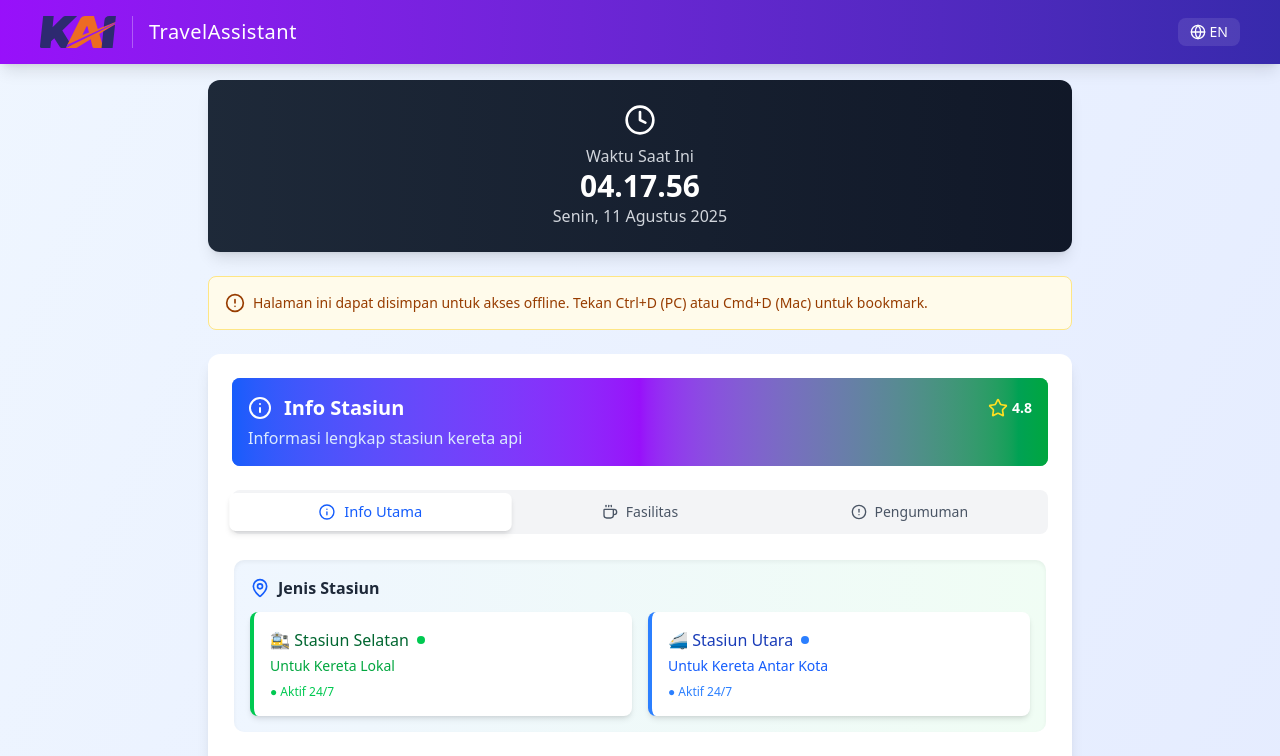
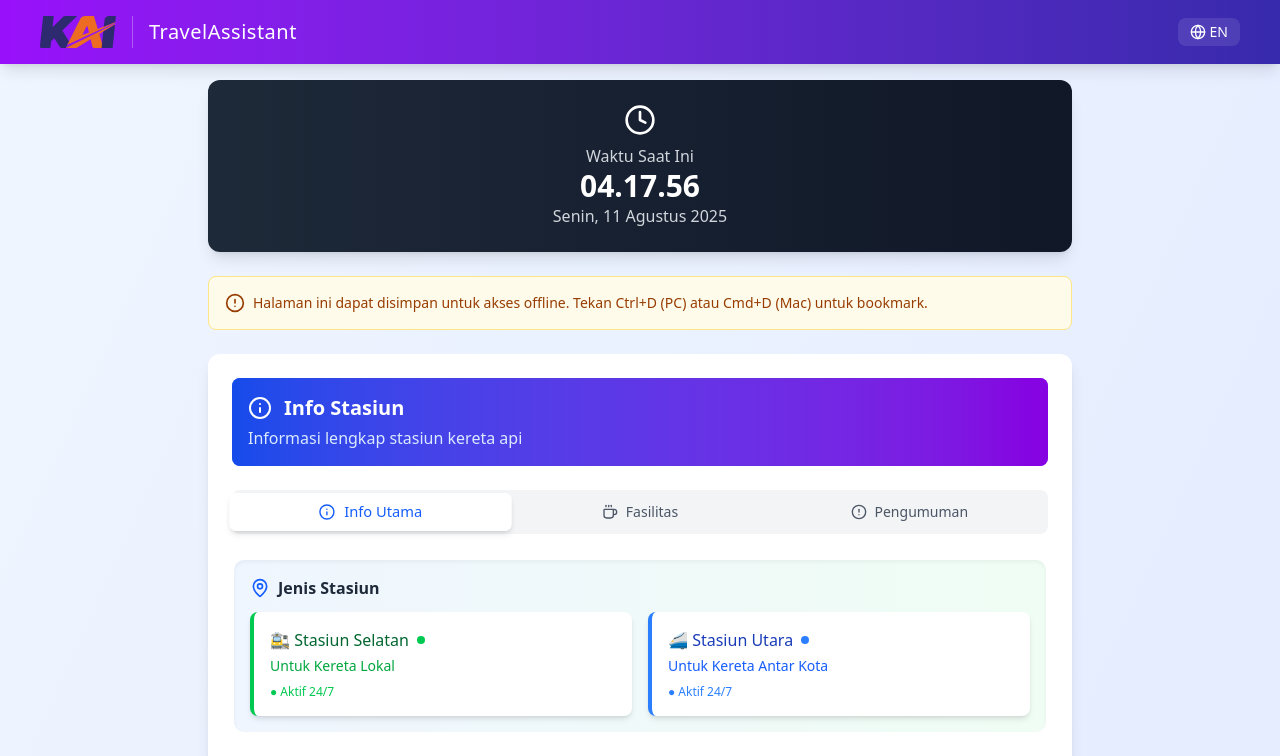
Before and after one commit to algididntwakeup/KAITravelAssistant, a React (Vite) app in the folder kai-assist-app/: page / in a window 1280 px wide. Shown: the top 756 px of the page. Built offline with nearby package versions, Linux system fonts and the light colour scheme.

Commit message:
bug fixing

```diff
--- a/kai-assist-app/src/components/StationInfoHub.jsx
+++ b/kai-assist-app/src/components/StationInfoHub.jsx
@@ -1,12 +1,13 @@
 import React, { useState } from 'react';
-import { Info, Car, Users, Clock, MapPin, Wifi, Coffee, ShoppingBag, CreditCard, Phone, AlertCircle, Star } from 'lucide-react';
+import { Info, Car, Users, Clock, MapPin, Wifi, Coffee, ShoppingBag, CreditCard, Phone, AlertCircle, Landmark } from 'lucide-react';
 
 const iconMap = {
     Wifi,
     Coffee,
     ShoppingBag,
     CreditCard,
-    Phone
+    Phone,
+    Landmark
 };
 
 export const StationInfoHub = ({ t, stationData, selectedStation, facilities, announcements }) => {
@@ -15,15 +16,14 @@ export const StationInfoHub = ({ t, stationData, selectedStation, facilities, an
     return (
         <div className="bg-white rounded-xl shadow-lg p-6 max-w-6xl mx-auto">
             {/* Header with animated gradient */}
-            <div className="bg-gradient-to-r from-blue-600 via-purple-600 to-green-600 rounded-lg p-4 mb-6 text-white relative overflow-hidden">
-                <div className="absolute inset-0 bg-gradient-to-r from-blue-600 via-purple-600 to-green-600 opacity-80"></div>
+                        <div className="bg-gradient-to-r from-blue-600 to-purple-600 rounded-lg p-4 mb-6 text-white relative overflow-hidden">
+                <div className="absolute inset-0 bg-gradient-to-r from-blue-700 to-purple-700 opacity-80"></div>
                 <div className="relative z-10">
                     <h2 className="text-xl font-bold flex items-center">
                         <Info className="h-6 w-6 mr-3 animate-pulse" />
                         {t.stationInfo}
                         <div className="ml-auto flex items-center">
-                            <Star className="h-5 w-5 text-yellow-300 mr-1" />
-                            <span className="text-sm">4.8</span>
+
                         </div>
                     </h2>
                     <p className="text-blue-100 mt-1">Informasi lengkap stasiun kereta api</p>
--- a/kai-assist-app/src/data/appData.js
+++ b/kai-assist-app/src/data/appData.js
@@ -105,11 +105,11 @@ export const text = {
 
 
 export const facilitiesData = [
-    { icon: 'Wifi', name: 'WiFi Gratis', available: true },
     { icon: 'Coffee', name: 'Kafe/Resto', available: true },
-    { icon: 'ShoppingBag', name: 'Toko', available: false },
+    { icon: 'ShoppingBag', name: 'Toko', available: true },
     { icon: 'CreditCard', name: 'ATM', available: true },
-    { icon: 'Phone', name: 'Charging Station', available: true }
+    { icon: 'Phone', name: 'Charging Station', available: true },
+    { icon: 'Landmark', name: 'Mushola', available: true }
 ];
 
 export const announcementsData = [
```
